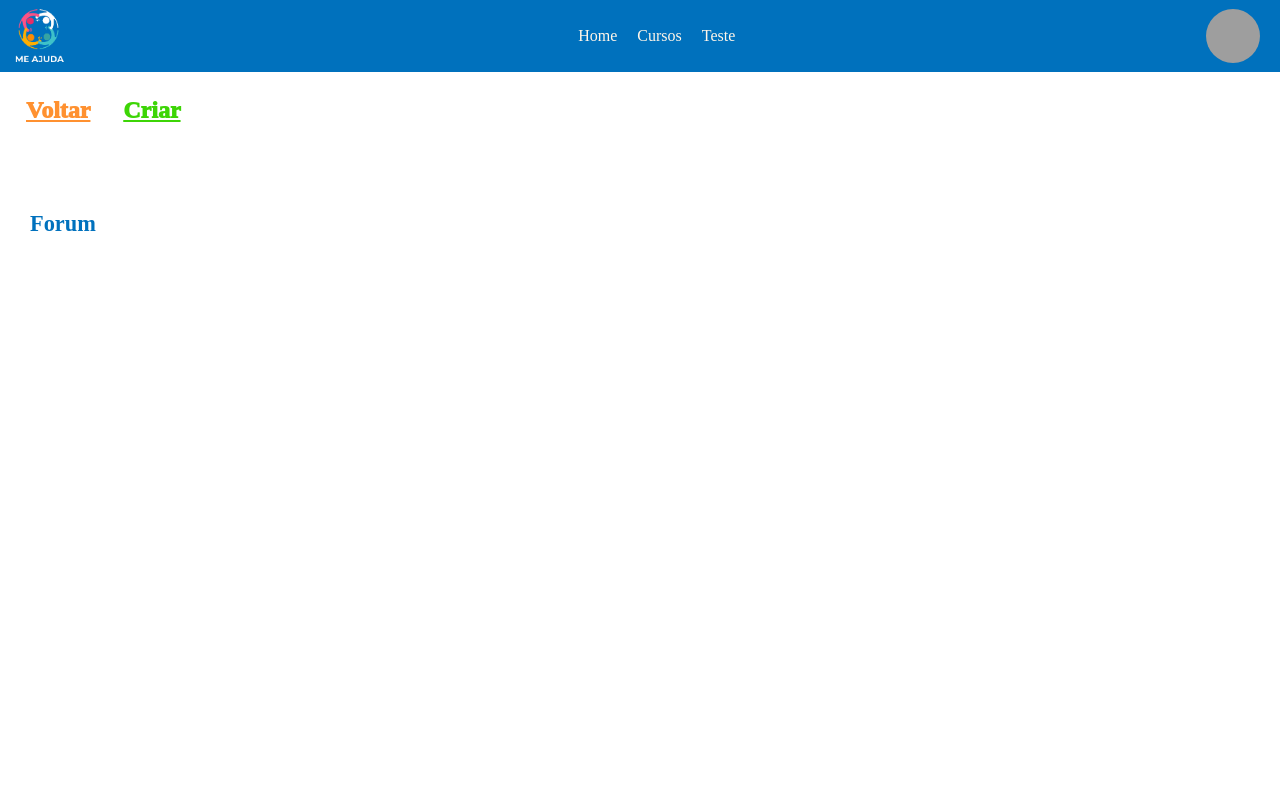
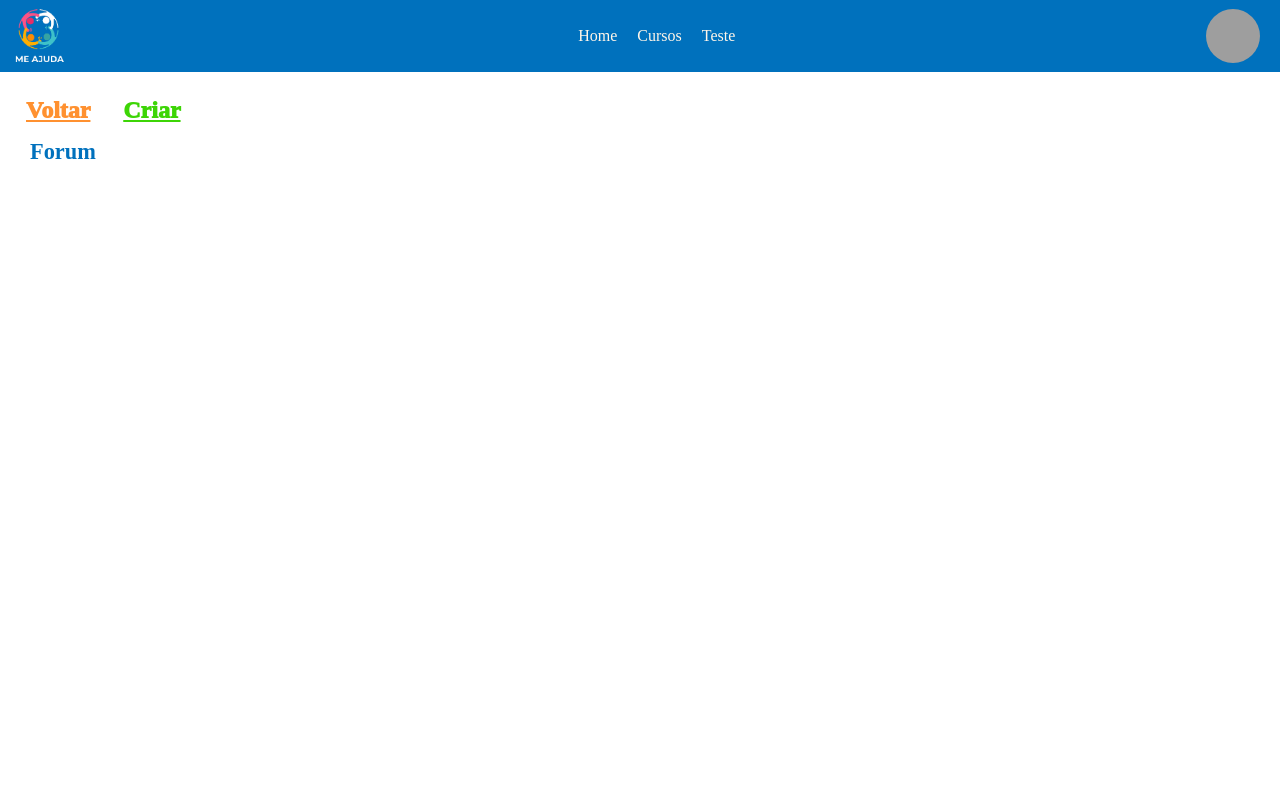
Before and after one commit to wallacevff/projeto-final-frontend, a Next.js app: page /forum in a window 1280 px wide. Shown: the top 800 px of the page. Built offline with nearby package versions, Linux system fonts and the light colour scheme; grey boxes are pictures that could not be loaded; a web font is replaced by a local one.

Commit message:
Ajustes Layout

```diff
--- a/src/components/Layout/Layout.module.css
+++ b/src/components/Layout/Layout.module.css
@@ -4,7 +4,7 @@
     justify-content: space-between;
     align-items: space-between;
     align-content: space-between;
-    width: 100vw;
+    max-width: 100vw;
     min-width: fit-content;
 }
 .Layout{
@@ -13,11 +13,12 @@
 }
 
 .Layout .Header{
-    margin-left: 30px;
+    margin-left: var(--container-margin);
     display: flex;
+    flex: 1;
     flex-direction: column;
     justify-content: flex-start;
-    margin-top: var(--navbar-height);
+    /* margin-top: var(--navbar-height); */
     /* margin-top: 2.4rem; */
     /* color: blue; */
     width: stretch;
@@ -26,8 +27,8 @@
 }
 .Layout .Header h2{
     display: flex;
-    color: #0071BD;
-    flex: 1;
+    color: var(--blue-color);
+    /* flex: 1; */
     justify-content: flex-start;
     font-size: 1.4rem;
     /* font-stretch: expanded; */
@@ -35,14 +36,14 @@
     /* height: 100px; */
 }
 .Layout .Body{
-    margin-left: 30px;
-    margin-right: 30px;
+    margin-left: var(--container-margin);
+    margin-right: var(--container-margin);
     display: flex;
     flex-direction: column;
     flex: 1;
     /* align-content: center; */
     flex-wrap: wrap;
     justify-content: flex-start;
-    min-height: calc(100vh - var(--footer-height) - var(--navbar-height));
+    min-height: calc(100vh - var(--footer-height));
     height: 100vh;
 }
--- a/src/pages/index.tsx
+++ b/src/pages/index.tsx
@@ -31,11 +31,10 @@ export default function Home() {
     }, [user, router]);
     return (
         <Layout title=""
-
         ><div className={HomeCSS.HomeContainer}>
                 <Board title="ME AJUDA AI" content='Bem-vindo(a) ao ME AJUDA AI, a sua plataforma de aprendizado online!'
                     style={{
-                        marginTop: "calc(var(--navbar-height) + 30px)",
+                        marginTop: "calc(var(--navbar-height) * 2 + 30px)",
                         padding: "30px",
                         wordWrap: "break-word"
 
--- a/src/styles/globals.css
+++ b/src/styles/globals.css
@@ -7,6 +7,8 @@
   --footer-height: 5.4rem;
   --navbar-height: 4.5rem;
   --margin-footer: 3rem;
+  --container-margin: 30px;
+  --blue-color: #0071BD;
 }
 
 
```
